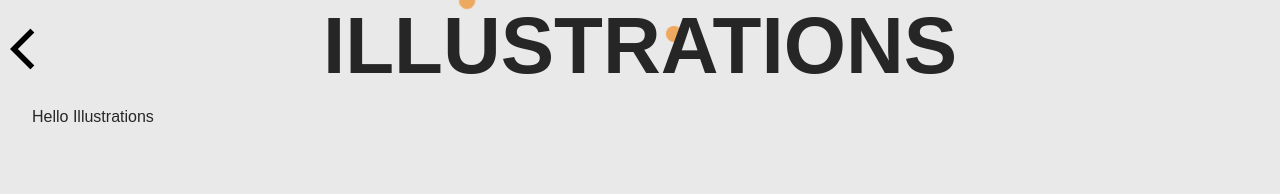
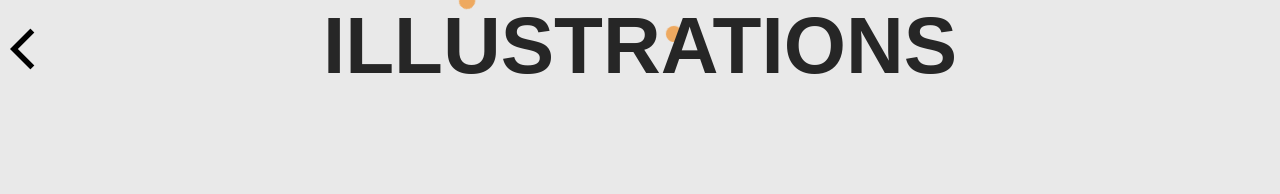
Before and after one commit to MendozasD/dmchreact, a React (Vite) app: page /illustrations in a window 1280 px wide. Shown: the top 194 px of the page. Built offline with nearby package versions, Linux system fonts and the light colour scheme; a web font is replaced by a local one.

Commit message:
Re starting

```diff
--- a/index.html
+++ b/index.html
@@ -17,7 +17,7 @@
     />
     <!-- Google Symbols -->
 
-    <title>Vite + React</title>
+    <title>David Mendoza | Web Developer</title>
   </head>
   <body>
     <div id="root"></div>
--- a/src/pages/Home.jsx
+++ b/src/pages/Home.jsx
@@ -29,12 +29,13 @@ export default function HomePage() {
       <div id="home">
         <div id="img_container">
           <motion.img
-            initial={{ y: 100, filter: "blur(10px)", scale: 0.7 }}
+            id="main_foto"
+            alt="David Mendoza, main photo"
+            initial={{ y: 100, filter: "blur(10px)" }}
             animate={{
               y: 0,
               transition: { duration: 0.7 },
               filter: " blur(0px)",
-              scale: 1,
             }}
             exit={{
               filter: "blur(10px)",
@@ -42,8 +43,6 @@ export default function HomePage() {
               transition: { duration: 0.4 },
             }}
             src={main_foto}
-            alt="David Mendoza, main photo"
-            id="main_foto"
           />
           <HomeBubble
             bubbleColor={"#0093e0"}
--- a/src/pages/Illustrations.jsx
+++ b/src/pages/Illustrations.jsx
@@ -3,9 +3,7 @@ import MainContent from "../components/MainContent";
 export default function Illustrations() {
   return (
     <>
-      <MainContent title="Illustrations">
-        <p>Hello Illustrations</p>
-      </MainContent>
+      <MainContent title="Illustrations"></MainContent>
     </>
   );
 }
--- a/src/styles/Webs.scss
+++ b/src/styles/Webs.scss
@@ -33,7 +33,7 @@
   display: flex;
   width: 100%;
   & * {
-    width: 400px;
+    height: 400px;
     margin: 5px;
   }
 }
```
